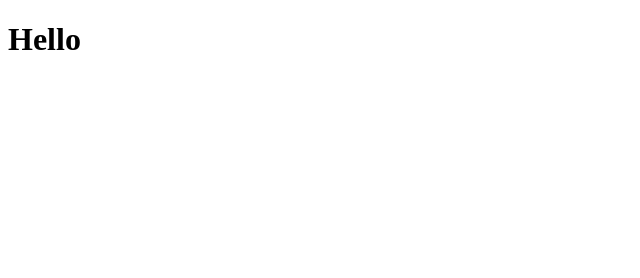
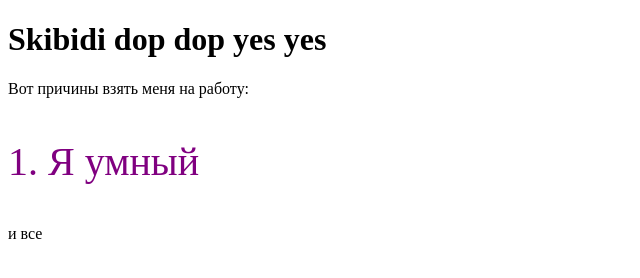
Before and after one commit to joinqqq/sait, a plain HTML site: page index.html in a window 1280 px wide. Shown: the whole page, without its empty margins (0-640 px from the left). Drawn offline with Linux system fonts and the light colour scheme.

Commit message:
обновка

```diff
--- a/index.html
+++ b/index.html
@@ -4,8 +4,21 @@
     <meta charset="UTF-8">
     <meta name="viewport" content="width=device-width, initial-scale=1.0">
     <title>Document</title>
+    <style>
+        .skb {
+            font-size: 40px;
+            color: purple;
+        }
+    </style>
 </head>
 <body>
-    <h1>Hello</h1>
+    <h1>Skibidi dop dop yes yes</h1>
+    <p>Вот причины взять меня на работу:</p>
+    <div class="skb">
+        <ol>
+            <li>Я умный</li>
+        </ol>
+    </div>
+    <p>и все</p>
 </body>
 </html>
```
